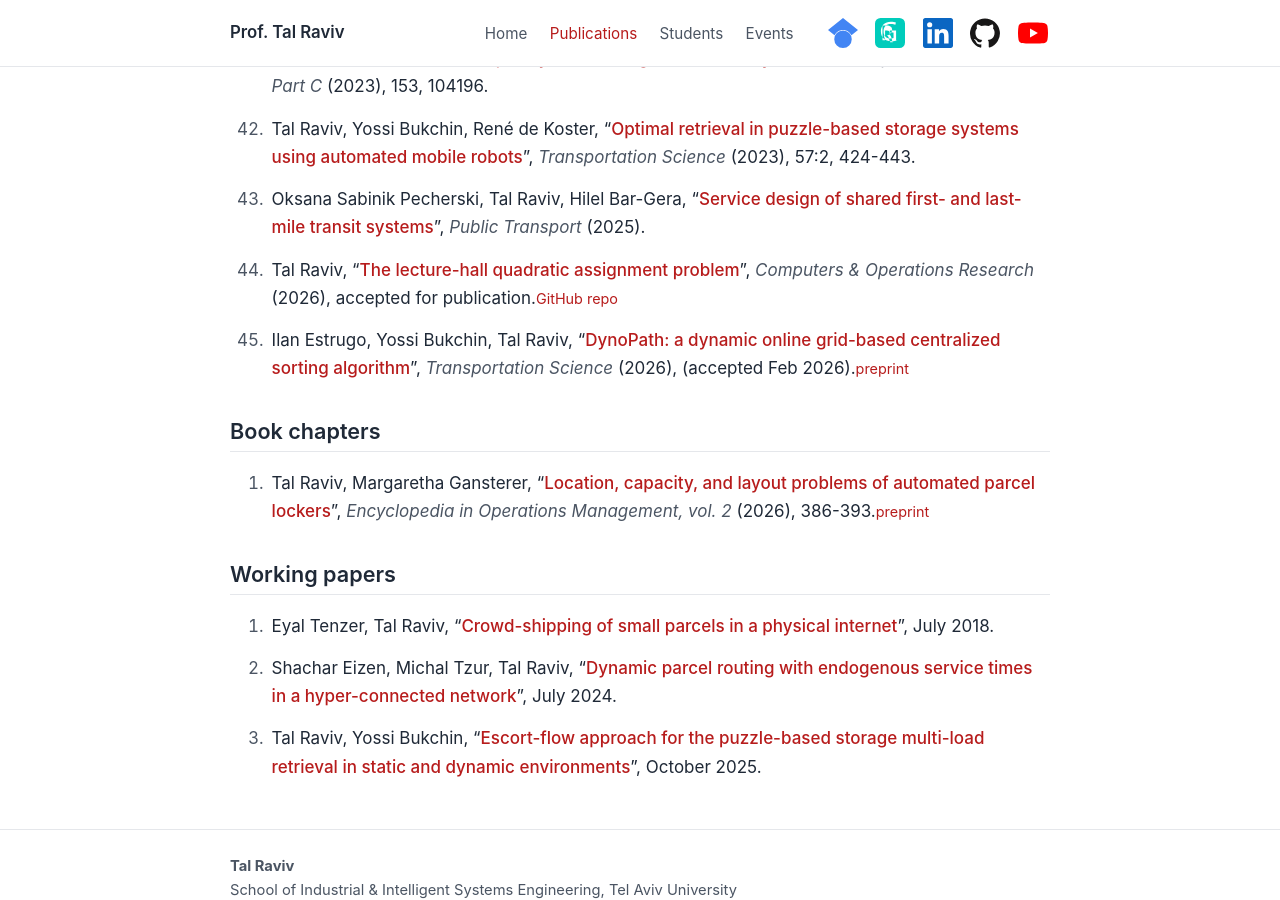
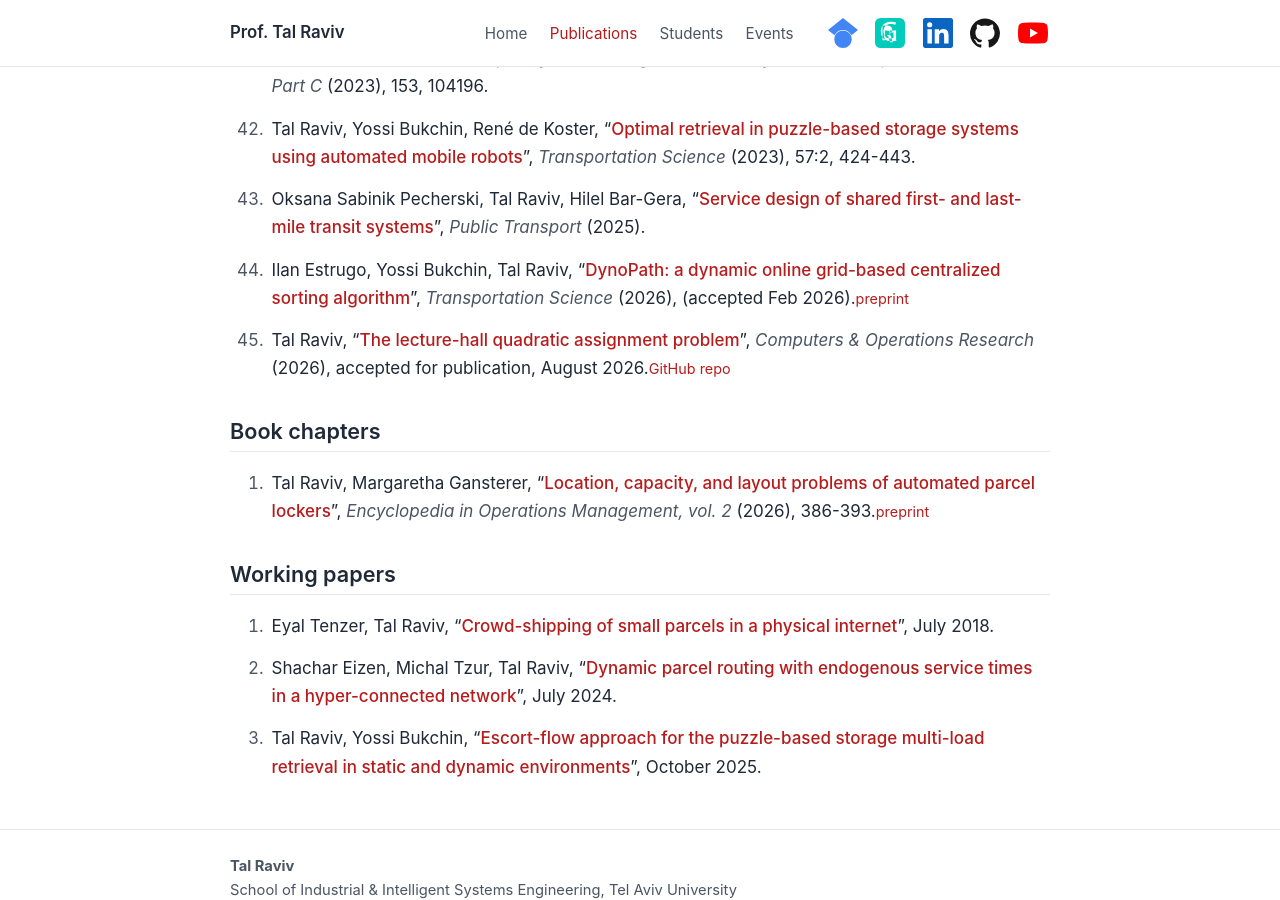
Before and after one commit to tal69/tal69.github.io, a Jekyll site: the page built from _pages/publications.md, in a window 1280 px wide and 900 px high, scrolled down 3189 px. Built offline with Jekyll 4.4.1, drawn with Linux system fonts in a browser that asks for light colours.

```diff
--- a/_data/publications.yml
+++ b/_data/publications.yml
@@ -13,24 +13,24 @@
 
 journal:
 
-  - authors: "Tal Raviv"
-    title:   "The lecture-hall quadratic assignment problem"
-    venue:   "Computers & Operations Research"
-    year:    2026
-    pages:   "accepted for publication"
-    url:     "https://papers.ssrn.com/sol3/papers.cfm?abstract_id=6678907"
-    extras:
-      - { label: "GitHub repo", url: "https://github.com/tal69/lecture-halls" }
-
   - authors: "Ilan Estrugo, Yossi Bukchin, Tal Raviv"
     title:   "DynoPath: a dynamic online grid-based centralized sorting algorithm"
     venue:   "Transportation Science"
     year:    2026
     pages:   "(accepted Feb 2026)"
-    url:     "https://doi.org/10.1287/trsc.2025.0033"
+    url:     "https://pubsonline.informs.org/doi/abs/10.1287/trsc.2025.0033"
     featured: true
     extras:
       - { label: "preprint", url: "https://dx.doi.org/10.2139/ssrn.5082142" }
+
+  - authors: "Tal Raviv"
+    title:   "The lecture-hall quadratic assignment problem"
+    venue:   "Computers & Operations Research"
+    year:    2026
+    pages:   "accepted for publication, August 2026"
+    url:     "https://papers.ssrn.com/sol3/papers.cfm?abstract_id=6678907"
+    extras:
+      - { label: "GitHub repo", url: "https://github.com/tal69/lecture-halls" }
 
   - authors: "Oksana Sabinik Pecherski, Tal Raviv, Hilel Bar-Gera"
     title:   "Service design of shared first- and last-mile transit systems"
```
